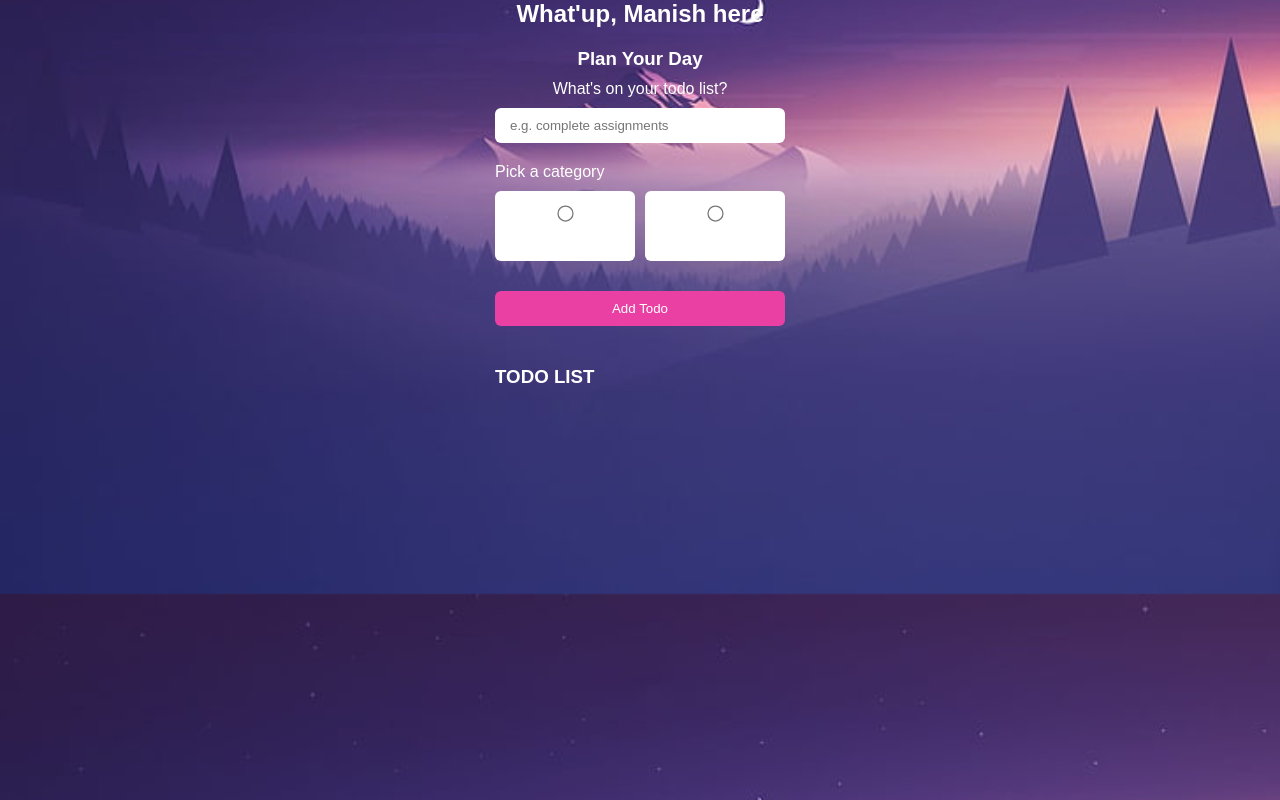
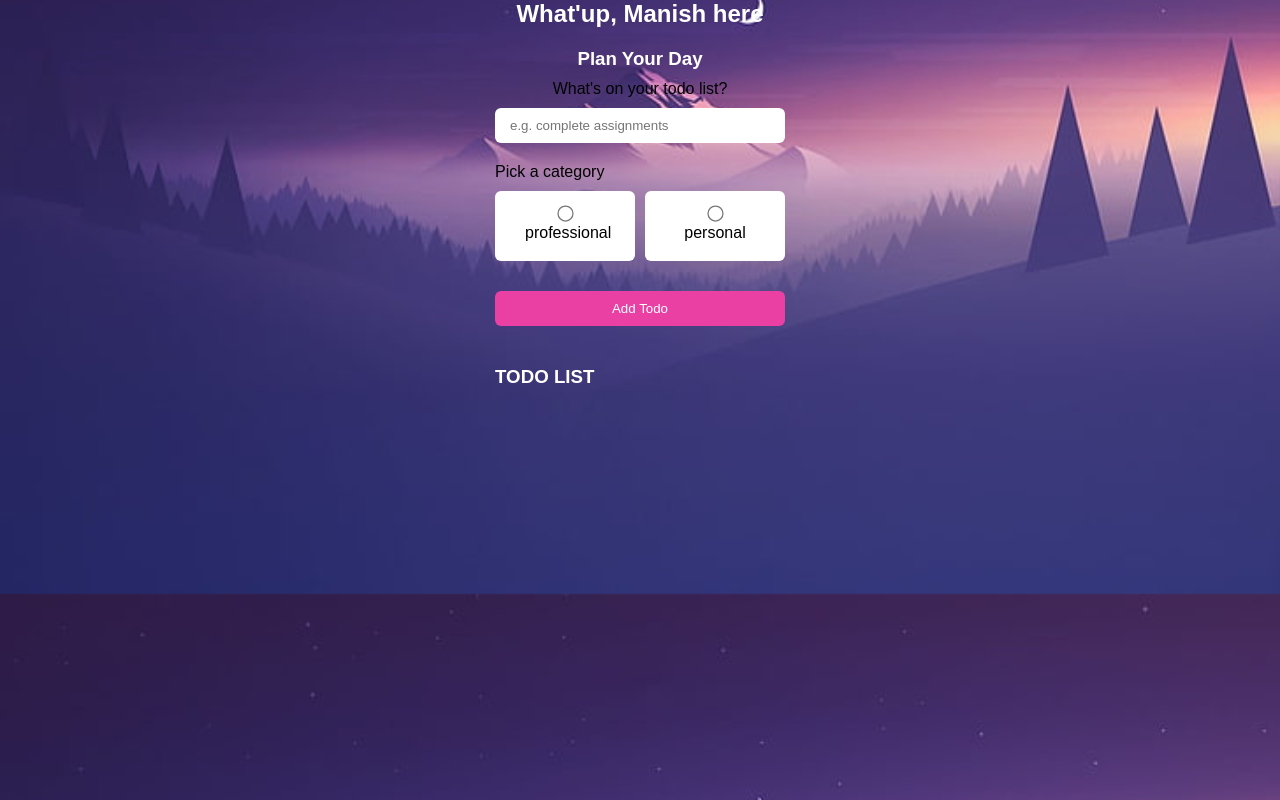
Before and after one commit to manish-gitx/todo2.0, a plain HTML site: page index.html in a window 1280 px wide. Drawn offline with Linux system fonts and the light colour scheme.

Commit message:
Update style.css

```diff
--- a/style.css
+++ b/style.css
@@ -30,6 +30,9 @@ body{
     flex-direction: column;
     justify-content: center;
     align-items: center;
+}
+span{
+    color:black;
 }
 h1{
     color: var(--primary);
```
